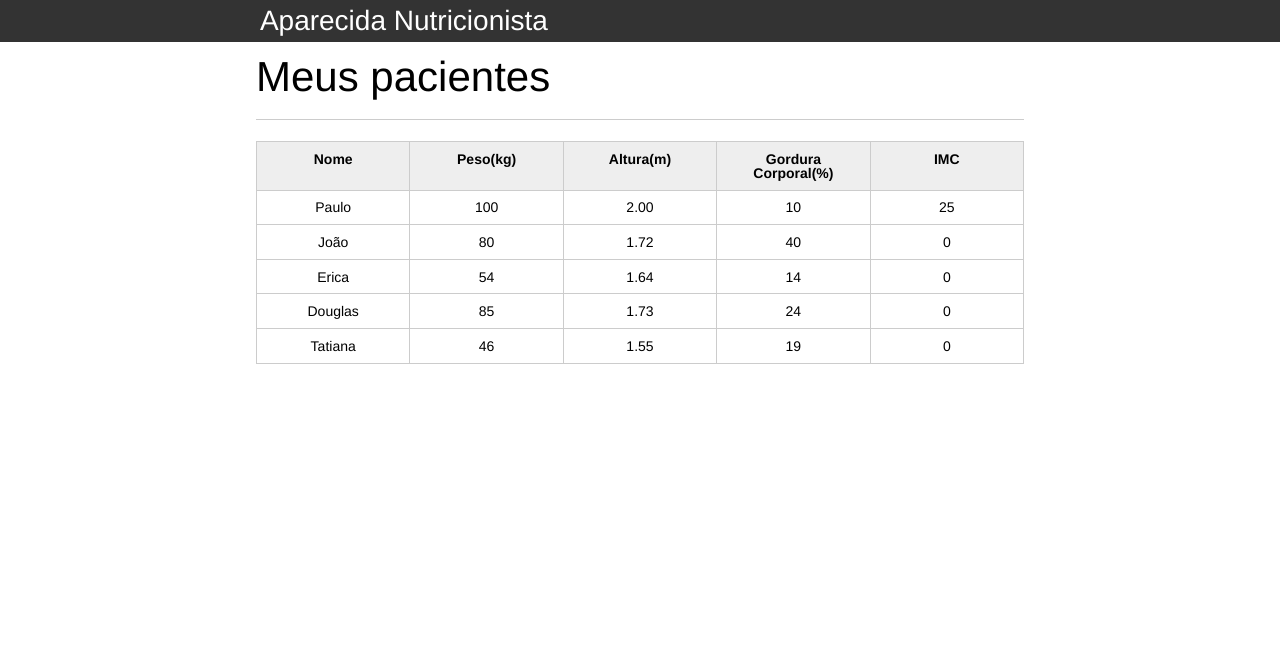
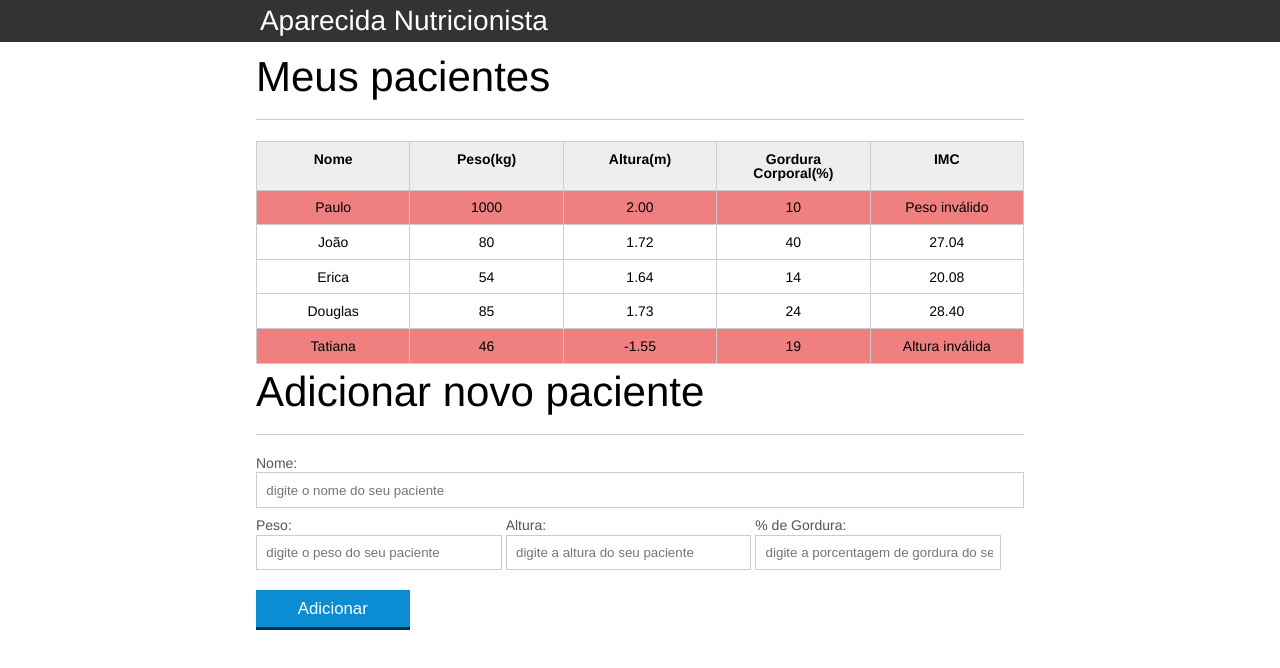
Before and after one commit to HenriqueCCdA/AluraJavaScript, a plain HTML site: page javaScript_programando_na_linguagem_da_web/index.html in a window 1280 px wide. Drawn offline with Linux system fonts and the light colour scheme.

Commit message:
Escutar eventos.

```diff
--- a/javaScript_programando_na_linguagem_da_web/css/index.css
+++ b/javaScript_programando_na_linguagem_da_web/css/index.css
@@ -132,3 +132,7 @@ button[disabled=disabled], button:disabled {
 .campo-invalido{
 	border: 1px solid red;
 }
+
+.paciente-invalido{
+	background-color: lightcoral;
+}
--- a/javaScript_programando_na_linguagem_da_web/index.html
+++ b/javaScript_programando_na_linguagem_da_web/index.html
@@ -32,7 +32,7 @@
 					<tbody id="tabela-pacientes">
 						<tr class="paciente" id="primeiro-paciente">
 							<td class="info-nome">Paulo</td>
-							<td class="info-peso">100</td>
+							<td class="info-peso">1000</td>
 							<td class="info-altura">2.00</td>
 							<td class="info-gordura">10</td>
 							<td class="info-imc">0</td>
@@ -64,15 +64,40 @@
 						<tr class="paciente" >
 							<td class="info-nome">Tatiana</td>
 							<td class="info-peso">46</td>
-							<td class="info-altura">1.55</td>
+							<td class="info-altura">-1.55</td>
 							<td class="info-gordura">19</td>
 							<td class="info-imc">0</td>
 						</tr>
 					</tbody>
 				</table>
-
 			</section>
 		</main>
+
+		<section class="container">
+			<h2 id="titulo-form">Adicionar novo paciente</h2>
+			<form id="form-adiciona">
+				<div class="">
+					<label for="nome">Nome:</label>
+					<input id="nome" name="nome" type="text" placeholder="digite o nome do seu paciente" class="campo">
+				</div>
+				<div class="grupo">
+					<label for="peso">Peso:</label>
+					<input id="peso" name="peso" type="text" placeholder="digite o peso do seu paciente" class="campo campo-medio">
+				</div>
+				<div class="grupo">
+					<label for="altura">Altura:</label>
+					<input id="altura" name="altura" type="text" placeholder="digite a altura do seu paciente" class="campo campo-medio">
+				</div>
+				<div class="grupo">
+					<label for="gordura">% de Gordura:</label>
+					<input id="gordura" name="gordura" type="text" placeholder="digite a porcentagem de gordura do seu paciente" class="campo campo-medio">
+				</div>
+
+				<button id="adicionar-paciente" class="botao bto-principal">Adicionar</button>
+			</form>
+		</section>
+
+
 		<script src="js/principal.js"></script>
 	</body>
 </html>
--- a/javaScript_programando_na_linguagem_da_web/js/principal.js
+++ b/javaScript_programando_na_linguagem_da_web/js/principal.js
@@ -2,7 +2,11 @@ let titulo = document.querySelector(".titulo");
 
 titulo.textContent = "Aparecida Nutricionista";
 
-let paciente = document.querySelector("#primeiro-paciente");
+let pacientes = document.querySelectorAll(".paciente");
+
+for(var i = 0; i < pacientes.length; i++){
+    let paciente = pacientes[i];
+
     let tdPeso = paciente.querySelector(".info-peso");
 
     let peso = tdPeso.textContent;
@@ -13,6 +17,33 @@ let altura = tdAltura.textContent;
     let tdImc = paciente.querySelector(".info-imc");
 
 
+    let pesoEhValido = true;
+    let alturaEhValido = true;
+
+    if(peso <= 0.0 || peso >= 1000){
+        console.log('Peso inválido');
+        pesoEhValido = false;
+        tdImc.textContent = 'Peso inválido';
+
+        paciente.classList.add("paciente-invalido");
+    }
+
+    if(altura <= 0.0 || altura >= 3.0){
+        console.log('Altura inválida');
+        alturaEhValido = false;
+        tdImc.textContent = 'Altura inválida';
+
+        paciente.classList.add("paciente-invalido");
+    }
+
+    if( pesoEhValido && alturaEhValido){
         let imc = peso / (altura * altura);
+        tdImc.textContent = imc.toFixed(2);
+    }
+}
 
-tdImc.textContent = imc
+let botaoAdicionar = document.querySelector('#adicionar-paciente')
+
+botaoAdicionar.addEventListener("click", () => {
+    console.log("Oi, cliquei no bot")
+})
```
Lines whose indentation alone changed are shown as unchanged.
